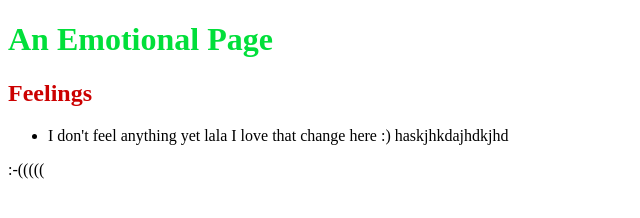
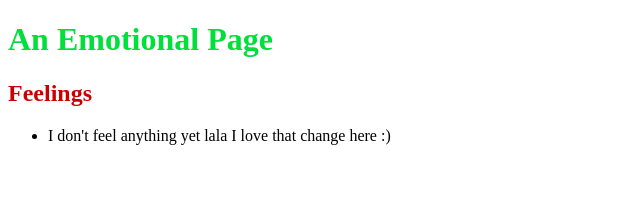
Before and after one commit to Silkinator/MyFirstGIT, a plain HTML site: page index.html in a window 1280 px wide. Shown: the whole page, without its empty margins (0-640 px from the left). Drawn offline with Linux system fonts and the light colour scheme.

Commit message:
Revert "Ich habs kapputt gemacht"
This reverts commit a04832a2e57478e84df0e86cac5a65dc3f961382.

```diff
--- a/index.html
+++ b/index.html
@@ -8,9 +8,7 @@
   <h1 style ="color: #01DF3A">An Emotional Page</h1>
   <h2 style ="color: #C00">Feelings</h2>
   <ul>
-    <li>I don't feel anything yet lala I love that change here :) haskjhkdajhdkjhd</li>
+    <li>I don't feel anything yet lala I love that change here :)</li>
   </ul>
 </body>
 </html>
-
-:-(((((
```
